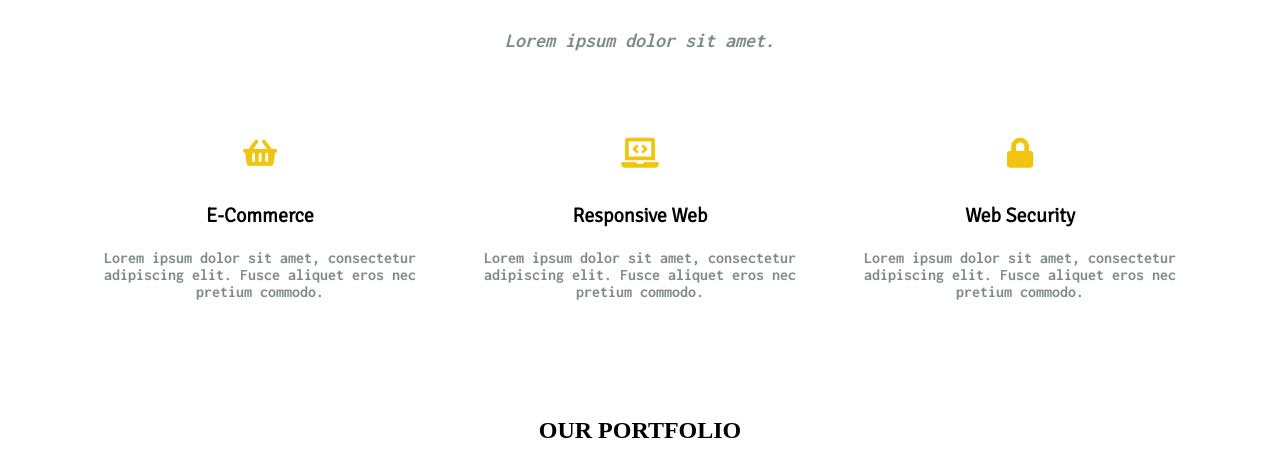
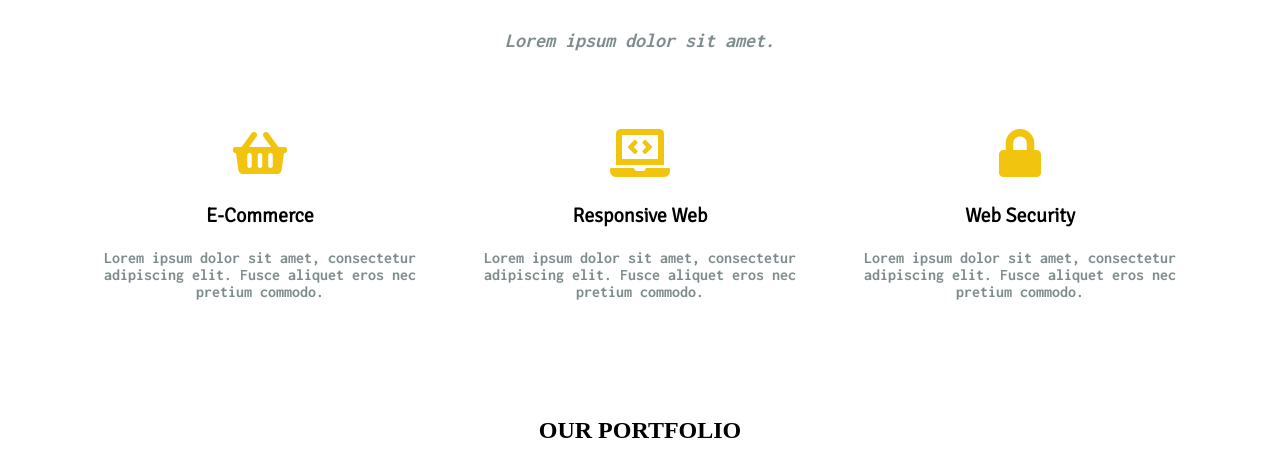
Before and after one commit to roberthysa/module3-project, a website: page index.html in a window 1280 px wide. Shown: the part 860-1321 px from the top of the page. Drawn offline with Linux system fonts and the light colour scheme.

Commit message:
Add style for services

```diff
--- a/sass/style.scss
+++ b/sass/style.scss
@@ -151,7 +151,7 @@ $color-button: #f1c40f;
 }
 
 .services i {
-  font-size: 30px;
+  font-size: 48px;
   width: 60px;
   height: 60px;
   line-height: 60px;
```
Also changed, not shown: css/style.css, sass/style.min.css.
